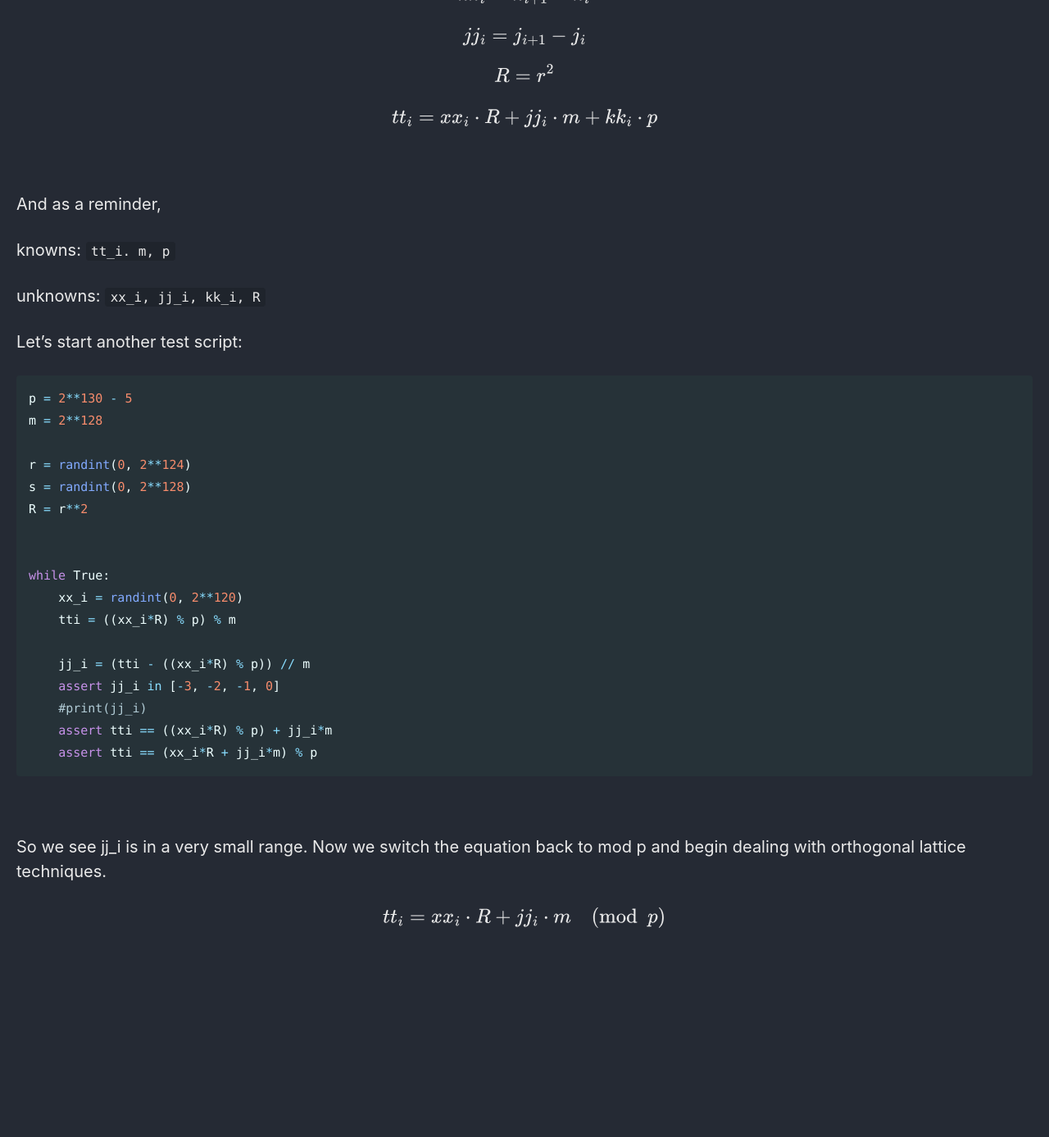
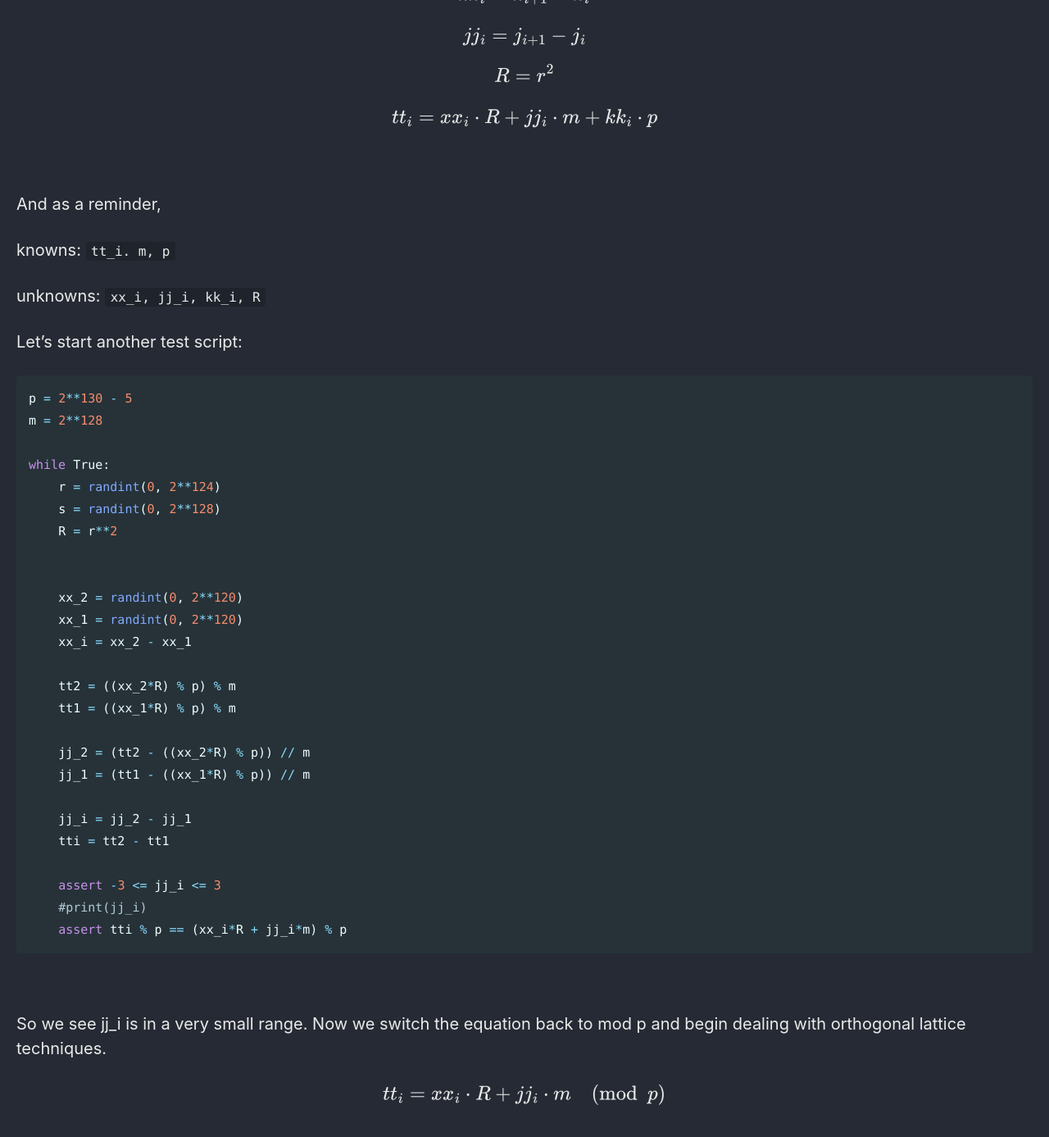
Before and after one commit to Connor-McCartney/Connor-McCartney.github.io, a Jekyll site: the page built from _pages/cryptography/other/Nostalgic-SECCONCTF14.md, in a window 1280 px wide and 1400 px high, scrolled down 7561 px. Shown: the top 1387 px of the window at 82% size. Built offline with Jekyll 4.4.1, drawn with Linux system fonts in a browser that asks for light colours; cached includes are drawn as plain includes; before the commit the page ends 8745 px from its top, so only the background shows below that.

Commit message:
Update Nostalgic-SECCONCTF14.md

````diff
--- a/_pages/cryptography/other/Nostalgic-SECCONCTF14.md
+++ b/_pages/cryptography/other/Nostalgic-SECCONCTF14.md
@@ -334,20 +334,28 @@ Let's start another test script:
 p = 2**130 - 5
 m = 2**128
 
-r = randint(0, 2**124)
-s = randint(0, 2**128)
-R = r**2
+while True:
+    r = randint(0, 2**124)
+    s = randint(0, 2**128)
+    R = r**2
 
 
-while True:
-    xx_i = randint(0, 2**120)
-    tti = ((xx_i*R) % p) % m
+    xx_2 = randint(0, 2**120)
+    xx_1 = randint(0, 2**120)
+    xx_i = xx_2 - xx_1
 
-    jj_i = (tti - ((xx_i*R) % p)) // m
-    assert jj_i in [-3, -2, -1, 0]
+    tt2 = ((xx_2*R) % p) % m
+    tt1 = ((xx_1*R) % p) % m
+
+    jj_2 = (tt2 - ((xx_2*R) % p)) // m
+    jj_1 = (tt1 - ((xx_1*R) % p)) // m
+
+    jj_i = jj_2 - jj_1
+    tti = tt2 - tt1
+
+    assert -3 <= jj_i <= 3
     #print(jj_i)
-    assert tti == ((xx_i*R) % p) + jj_i*m
-    assert tti == (xx_i*R + jj_i*m) % p
+    assert tti % p == (xx_i*R + jj_i*m) % p
 ```
 
 
````
